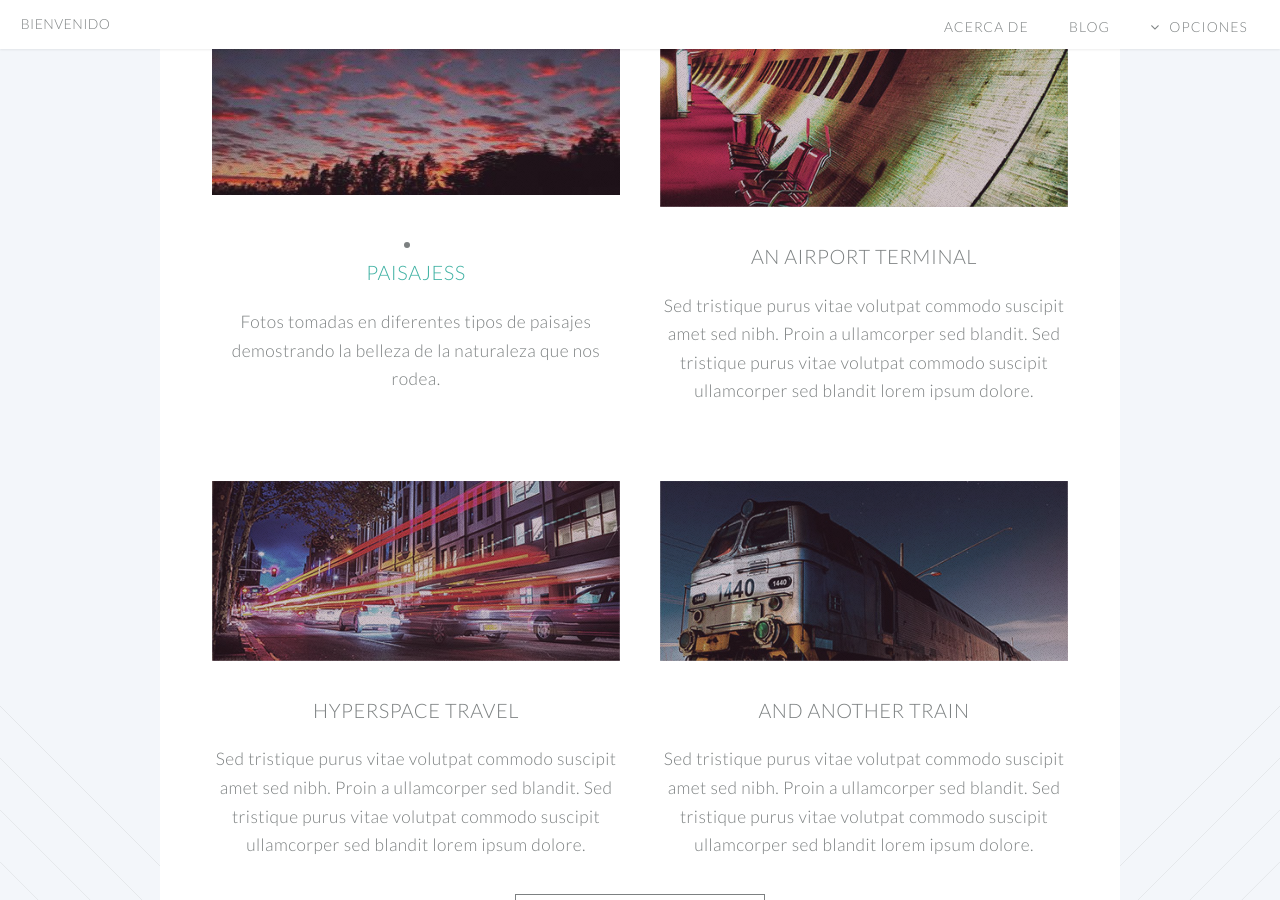
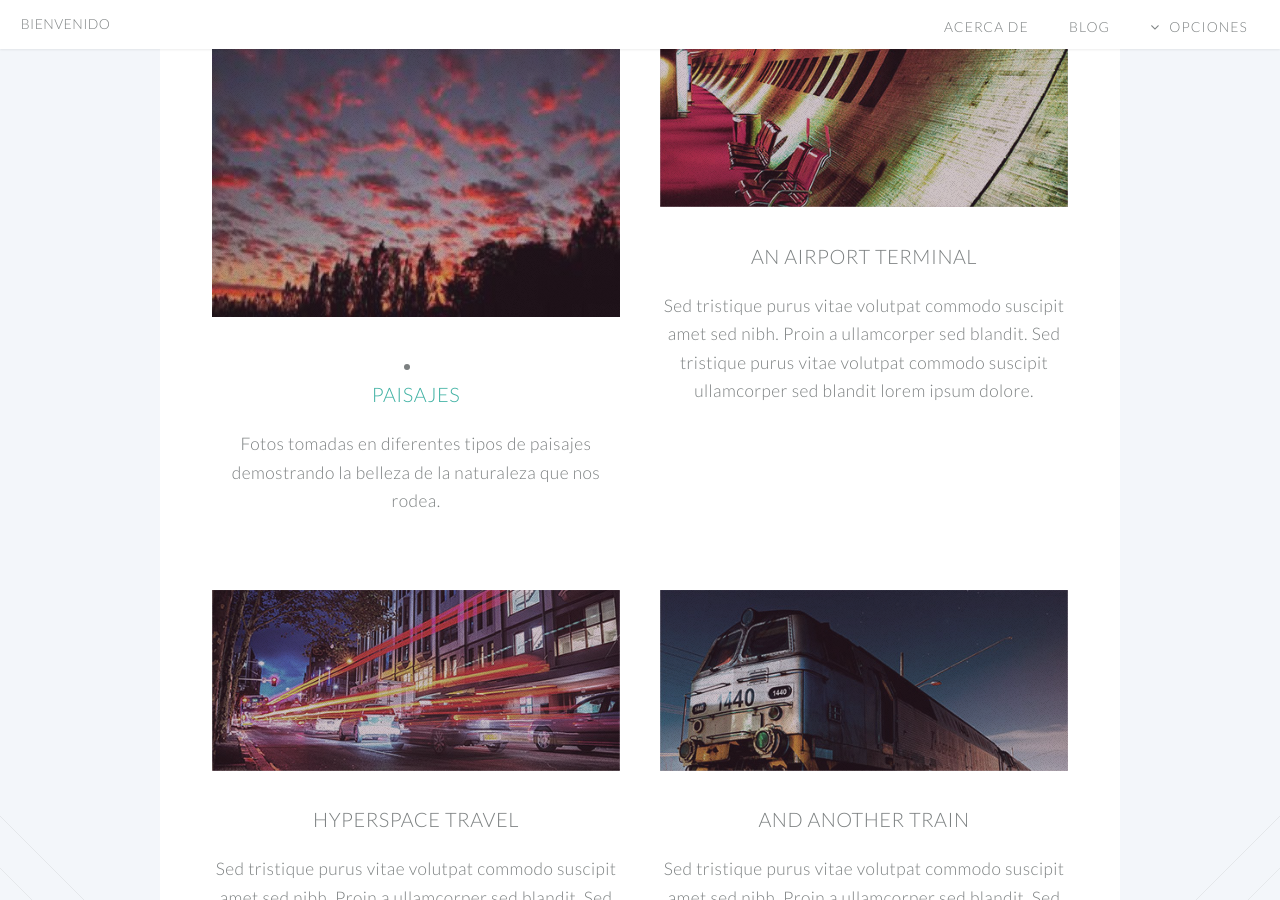
Before and after one commit to Vico2001/Vico2001.github.io, a Jekyll site: the page built from index.html, in a window 1280 px wide and 900 px high, scrolled down 1383 px. Built offline with Jekyll 4.4.1, drawn with Linux system fonts in a browser that asks for light colours.

Commit message:
Update index.html

```diff
--- a/index.html
+++ b/index.html
@@ -58,9 +58,9 @@ layout: landing-page
 							<div class="6u">
 
 								<section>
-									<a href="/left-sidebar2.html" class="image featured"><img src="images/paisaje01.jpg"  width="" height="168" /></a>
+									<a href="/left-sidebar2.html" class="image featured"><img src="images/paisaje01.jpg"  width="" height="290" /></a>
 									<header>
-										<li><a href="/left-sidebar2.html"><h3>Paisajess</h3></a></li>
+										<li><a href="/left-sidebar2.html"><h3>Paisajes</h3></a></li>
 
 									</header>
 									<p>Fotos tomadas en diferentes tipos de paisajes demostrando la belleza de la naturaleza que nos
```
